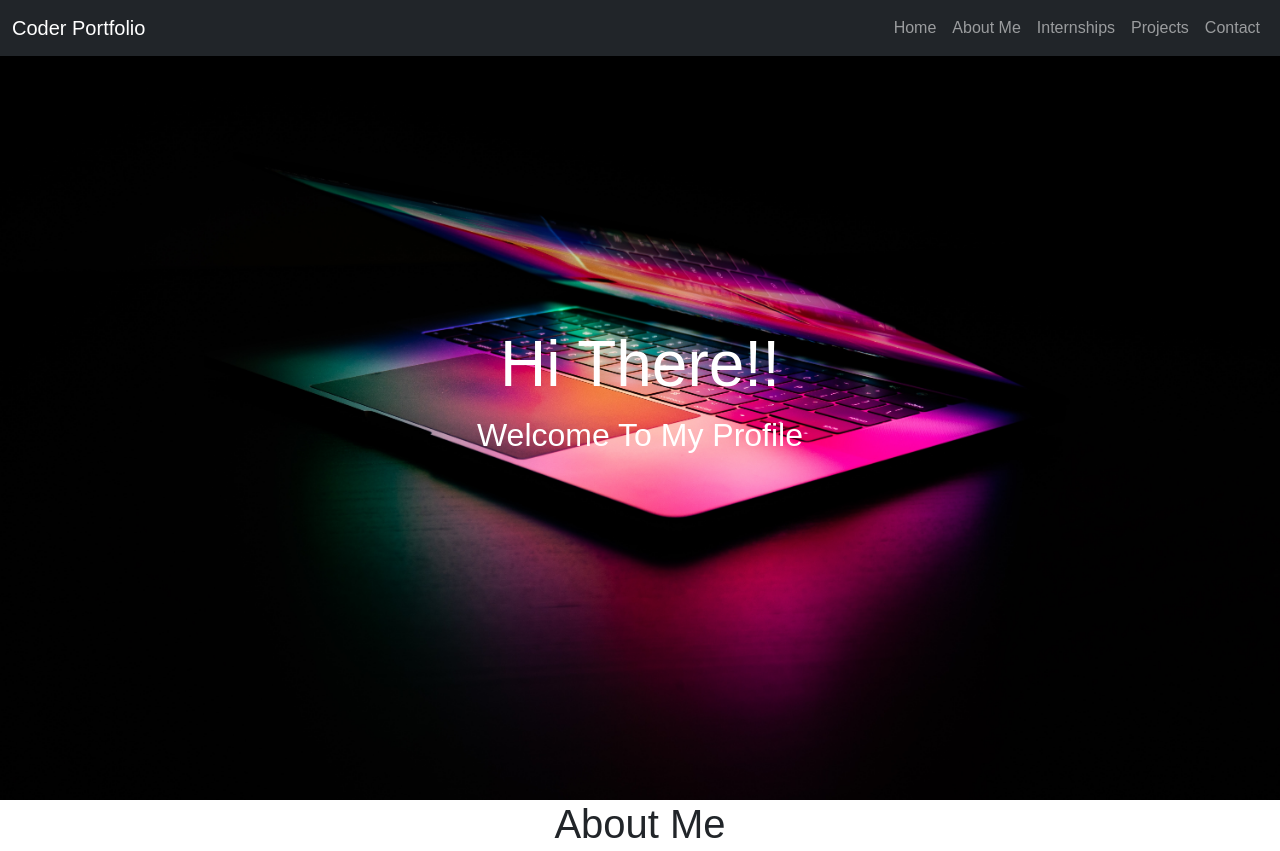
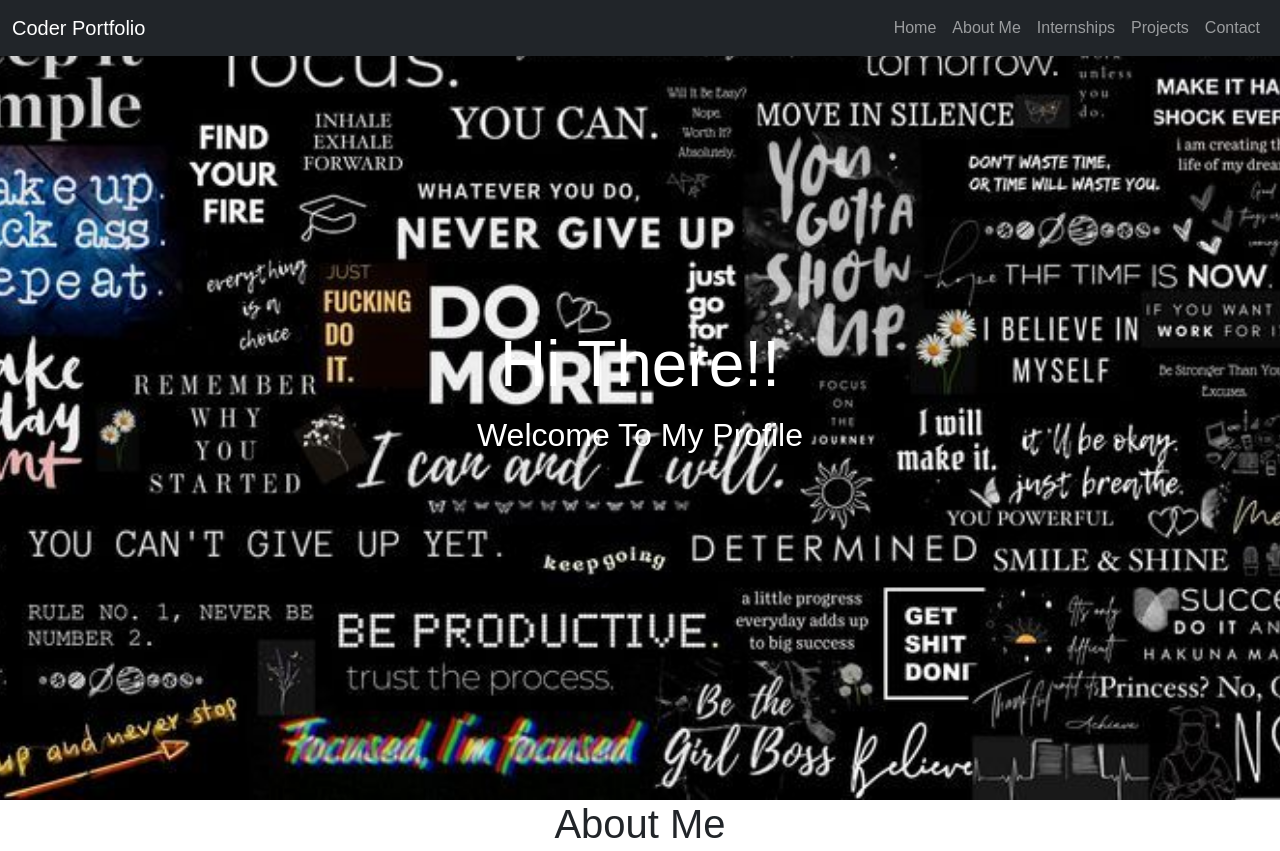
Before and after one commit to vishnu5503/vishnu5503.github.io, a plain HTML site: page index.html in a window 1280 px wide. Shown: the top 851 px of the page. Drawn offline with nearby package versions, Linux system fonts and the light colour scheme; a web font is replaced by a local one.

Commit message:
Update style.css

```diff
--- a/style.css
+++ b/style.css
@@ -5,7 +5,7 @@
 
 .bannerBgImage {
     height: 100vh;
-    background: url("ban.jpg");
+    background: url("BAck.jpg");
     background-size: cover;
     background-position: center;
 }
```
